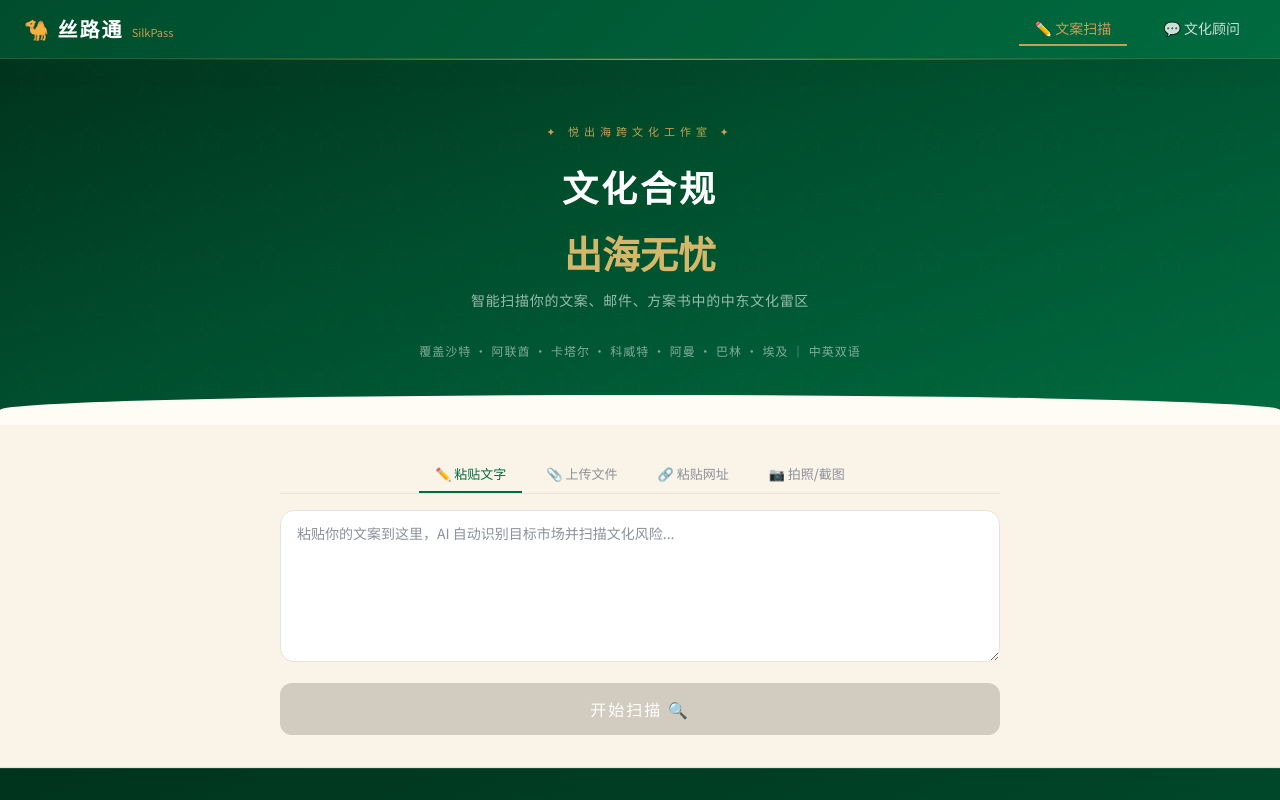
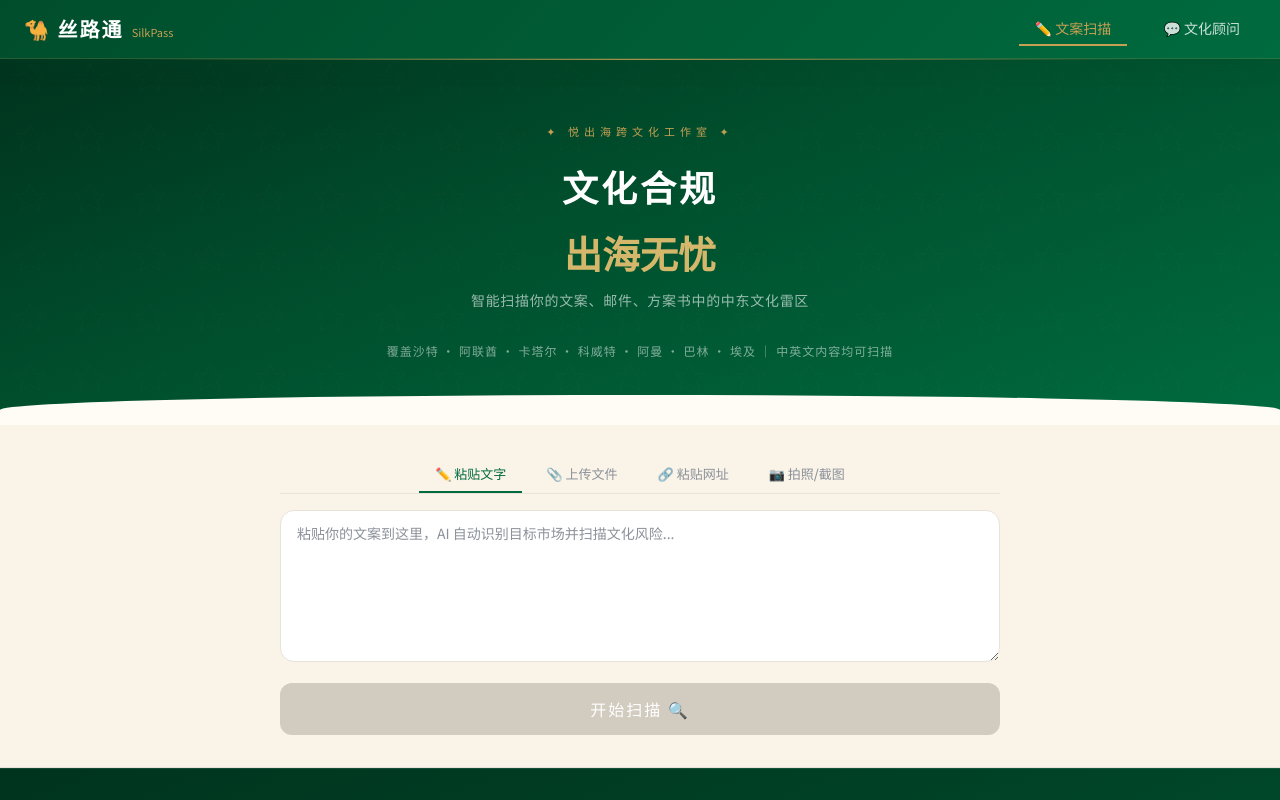
Before and after one commit to ws87-bot/cultracheck, a Next.js app: page / in a window 1280 px wide. Shown: the top 800 px of the page. Built offline with nearby package versions, Linux system fonts and the light colour scheme.

Commit message:
style: update bilingual label to clearer wording

```diff
--- a/src/components/HeroSection.tsx
+++ b/src/components/HeroSection.tsx
@@ -43,7 +43,7 @@ export default function HeroSection() {
           className="text-center"
           style={{ fontSize: 12, color: "rgba(255,255,255,0.5)", letterSpacing: 1 }}
         >
-          覆盖沙特 · 阿联酋 · 卡塔尔 · 科威特 · 阿曼 · 巴林 · 埃及 ｜ 中英双语
+          覆盖沙特 · 阿联酋 · 卡塔尔 · 科威特 · 阿曼 · 巴林 · 埃及 ｜ 中英文内容均可扫描
         </p>
       </div>
       <div
```
